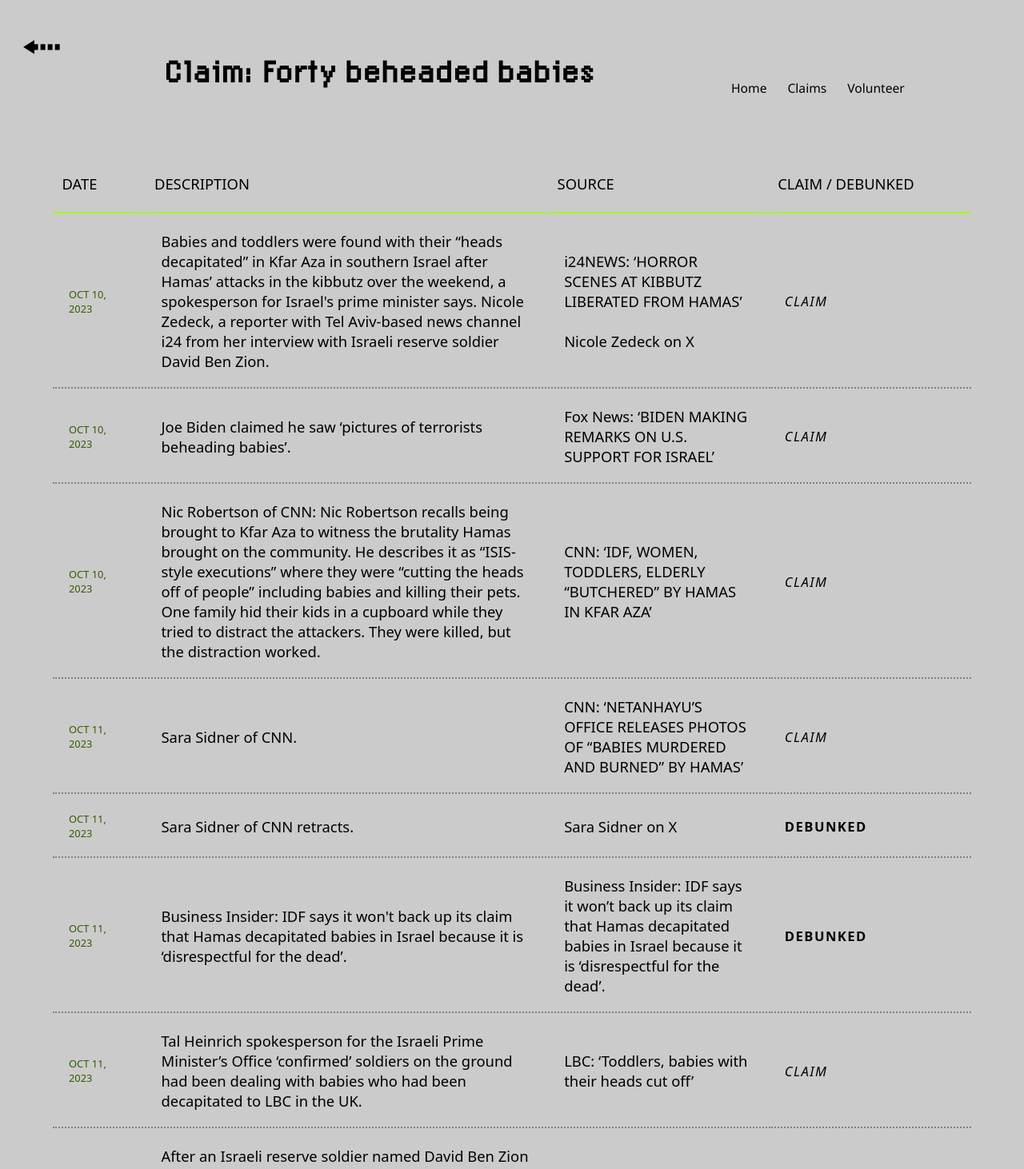
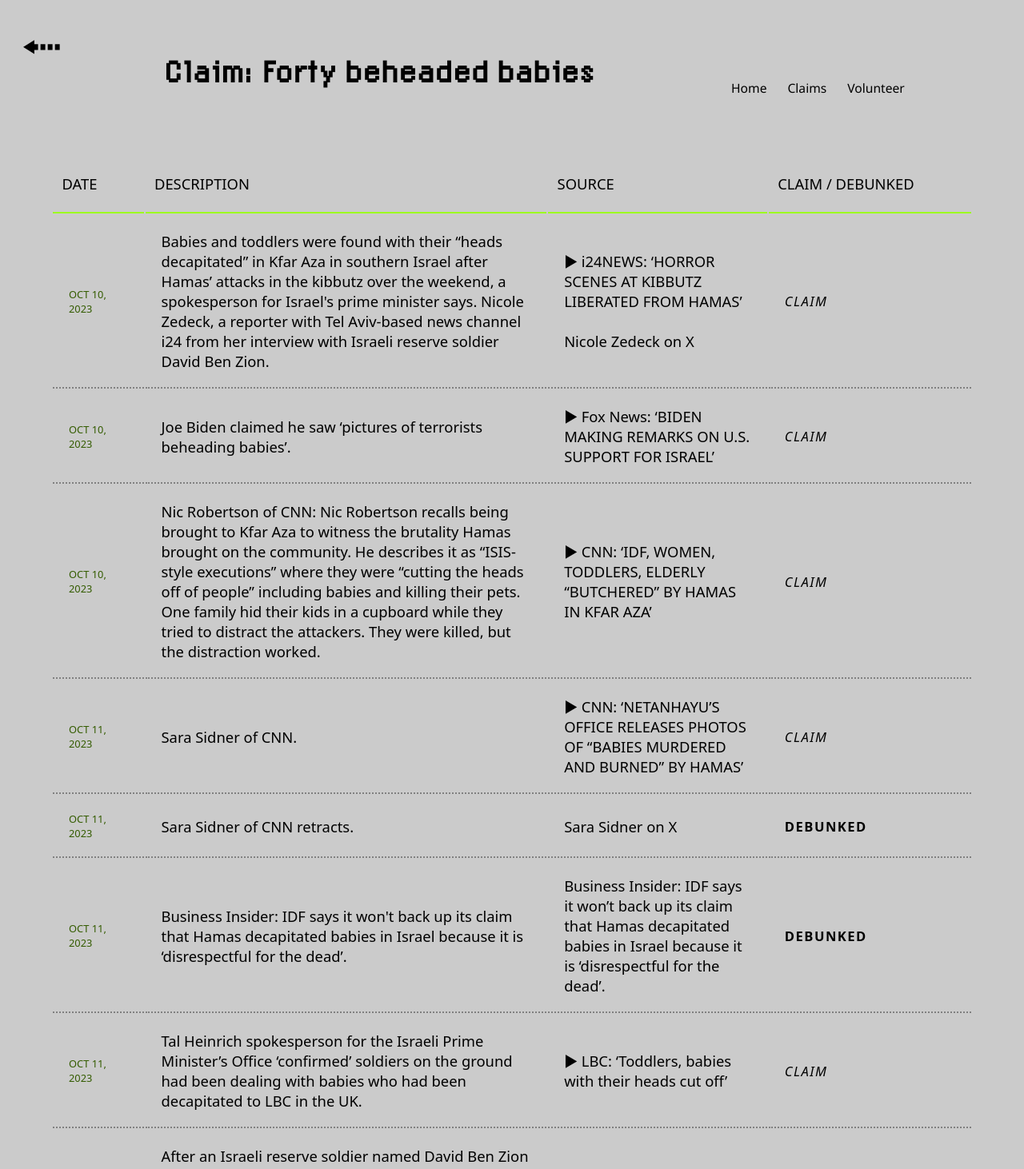
Before and after one commit to tamtzekin/hasbara-tracker, a React (Create React App) app: page /claim-a in a window 1280 px wide. Shown: the top 1462 px of the page at 80% size. Built offline with nearby package versions, Linux system fonts and the light colour scheme.

Commit message:
little play symbols next to vid previewables

```diff
--- a/src/components/ClaimA.js
+++ b/src/components/ClaimA.js
@@ -34,7 +34,7 @@ const ClaimA = () => {
                         <td><div class="date">OCT 10, 2023</div></td>
                         <td>Babies and toddlers were found with their “heads decapitated” in Kfar Aza in southern Israel after Hamas’ attacks in the kibbutz over the weekend, a spokesperson for Israel's prime minister says. Nicole Zedeck, a reporter with Tel Aviv-based news channel i24 from her interview with Israeli reserve soldier David Ben Zion.</td>
 
-                        <td><VideoPlayer videoLink="/files/i24NEWS_10Oct.mp4" externalURL="https://archive.ph/QeCXs"><a href="https://archive.ph/QeCXs" target="_blank" rel="noreferrer">i24NEWS: ‘HORROR SCENES AT KIBBUTZ LIBERATED FROM HAMAS’</a></VideoPlayer><br />
+                        <td><VideoPlayer videoLink="/files/i24NEWS_10Oct.mp4" externalURL="https://archive.ph/QeCXs"><a href="https://archive.ph/QeCXs" target="_blank" rel="noreferrer">▶ i24NEWS: ‘HORROR SCENES AT KIBBUTZ LIBERATED FROM HAMAS’</a></VideoPlayer><br />
 
                         <br /><a href="https://archive.ph/AhYIH" target="_blank" rel="noreferrer">Nicole Zedeck on X</a></td>
 
@@ -46,7 +46,7 @@ const ClaimA = () => {
 
                         <td>Joe Biden claimed he saw ‘pictures of terrorists beheading babies’.</td>
 
-                        <td><VideoPlayer videoLink="/files/Fox_Biden_10Oct.mp4" externalURL="https://archive.ph/UN3Jd"><a href="https://archive.ph/UN3Jd" target="_blank" rel="noreferrer">Fox News: ‘BIDEN MAKING REMARKS ON U.S. SUPPORT FOR ISRAEL’</a></VideoPlayer></td>
+                        <td><VideoPlayer videoLink="/files/Fox_Biden_10Oct.mp4" externalURL="https://archive.ph/UN3Jd"><a href="https://archive.ph/UN3Jd" target="_blank" rel="noreferrer">▶ Fox News: ‘BIDEN MAKING REMARKS ON U.S. SUPPORT FOR ISRAEL’</a></VideoPlayer></td>
 
                         <td><div class="claim">CLAIM</div></td>
                     </tr>
@@ -55,7 +55,7 @@ const ClaimA = () => {
   <td><div class="date">OCT 10, 2023</div></td>
   <td>Nic Robertson of CNN: Nic Robertson recalls being brought to Kfar Aza to witness the brutality Hamas brought on the community. He describes it as “ISIS-style executions” where they were “cutting the heads off of people” including babies and killing their pets. One family hid their kids in a cupboard while they tried to distract the attackers. They were killed, but the distraction worked.</td>
 
-  <td><VideoPlayer videoLink="/files/CNN_NicRobertson_10Oct.mp4" externalURL="https://archive.ph/XRmh4"><a href="https://archive.ph/XRmh4">CNN: ‘IDF, WOMEN, TODDLERS, ELDERLY “BUTCHERED” BY HAMAS IN KFAR AZA’</a></VideoPlayer></td>
+  <td><VideoPlayer videoLink="/files/CNN_NicRobertson_10Oct.mp4" externalURL="https://archive.ph/XRmh4"><a href="https://archive.ph/XRmh4">▶ CNN: ‘IDF, WOMEN, TODDLERS, ELDERLY “BUTCHERED” BY HAMAS IN KFAR AZA’</a></VideoPlayer></td>
 
   <td><div class="claim">CLAIM</div></td>
  </tr>
@@ -65,7 +65,7 @@ const ClaimA = () => {
 
   <td>Sara Sidner of CNN.</td>
 
-  <td><VideoPlayer videoLink="/files/CNNTV_11Oct.mp4" externalURL="https://archive.ph/wpEIM"><a href="https://archive.ph/wpEIM">CNN: ‘NETANHAYU’S OFFICE RELEASES PHOTOS OF “BABIES MURDERED AND BURNED” BY HAMAS’</a></VideoPlayer></td>
+  <td><VideoPlayer videoLink="/files/CNNTV_11Oct.mp4" externalURL="https://archive.ph/wpEIM"><a href="https://archive.ph/wpEIM">▶ CNN: ‘NETANHAYU’S OFFICE RELEASES PHOTOS OF “BABIES MURDERED AND BURNED” BY HAMAS’</a></VideoPlayer></td>
 
   <td><div class="claim">CLAIM</div></td>
  </tr>
@@ -89,7 +89,7 @@ const ClaimA = () => {
  <tr>
   <td><div class="date">OCT 11, 2023</div></td>
   <td>Tal Heinrich spokesperson for the Israeli Prime Minister’s Office ‘confirmed’ soldiers on the ground had been dealing with babies who had been decapitated to LBC in the UK.</td>
-  <td><VideoPlayer videoLink="/files/LBC_11Oct.mp4" externalURL="https://archive.is/UwDCO"><a href="https://archive.is/UwDCO">LBC: ‘Toddlers, babies with their heads cut off’</a></VideoPlayer></td>
+  <td><VideoPlayer videoLink="/files/LBC_11Oct.mp4" externalURL="https://archive.is/UwDCO"><a href="https://archive.is/UwDCO">▶ LBC: ‘Toddlers, babies with their heads cut off’</a></VideoPlayer></td>
   <td><div class="claim">CLAIM</div></td>
  </tr>
 
```
